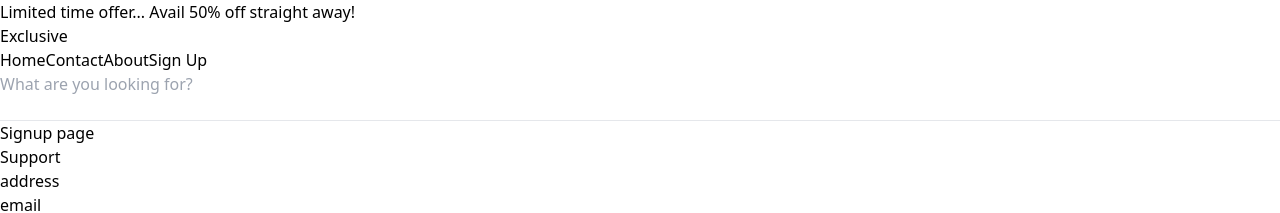
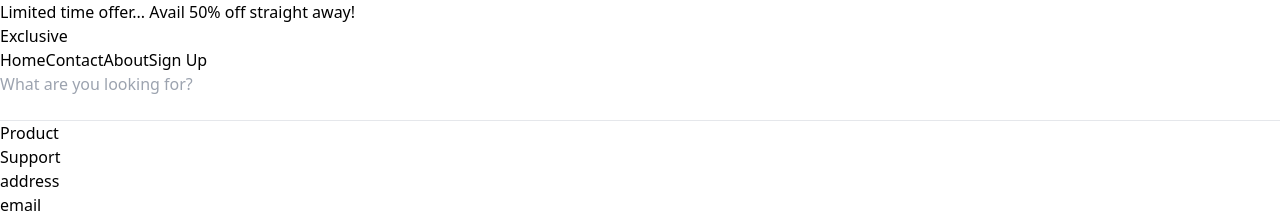
Before and after one commit to Naman-27072004/Summer-project, a React (Vite) app in the folder frontend/: page /product in a window 1280 px wide. Shown: the top 213 px of the page. Built offline with nearby package versions, Linux system fonts and the light colour scheme.

Commit message:
first commit

```diff
--- a/frontend/src/pages/product.jsx
+++ b/frontend/src/pages/product.jsx
@@ -1,6 +1,6 @@
 function Product(){
     return<div>
-            Signup page
+            Product
         </div>
     }
 export default Product;
```
